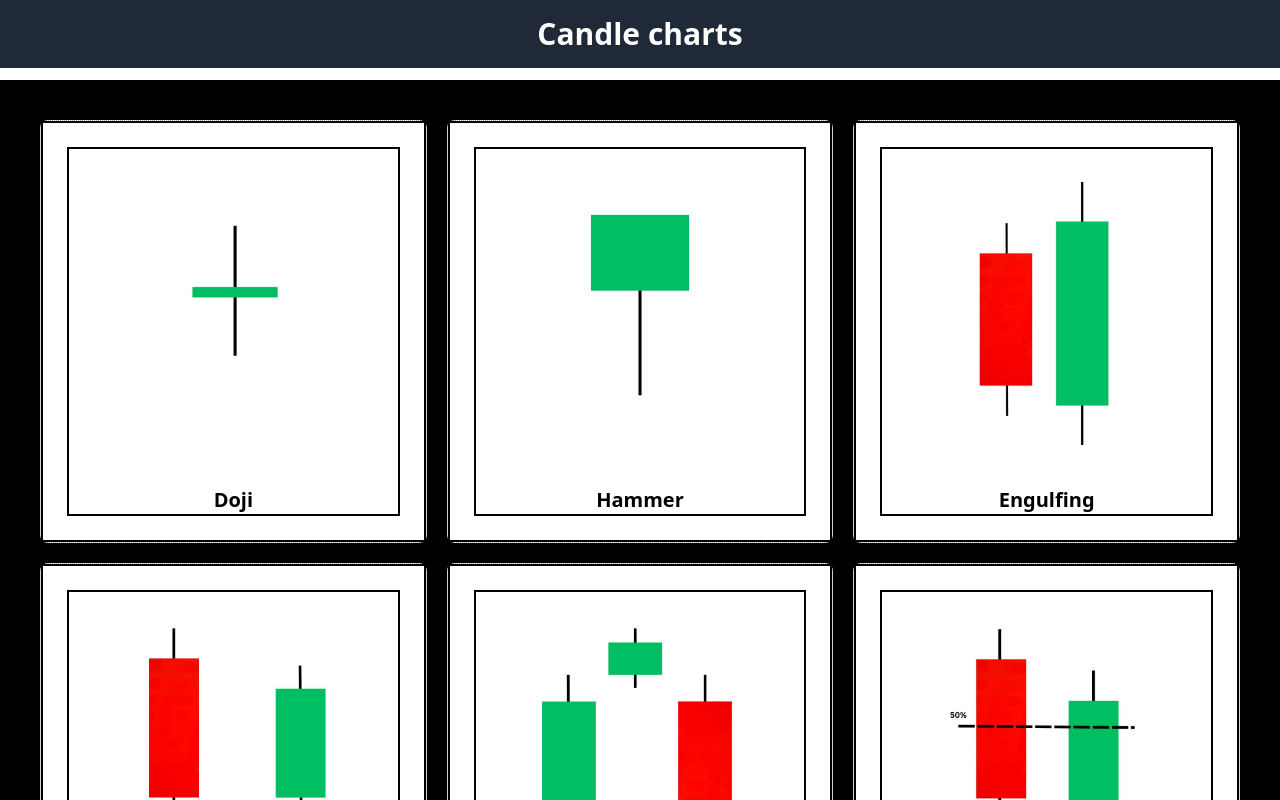
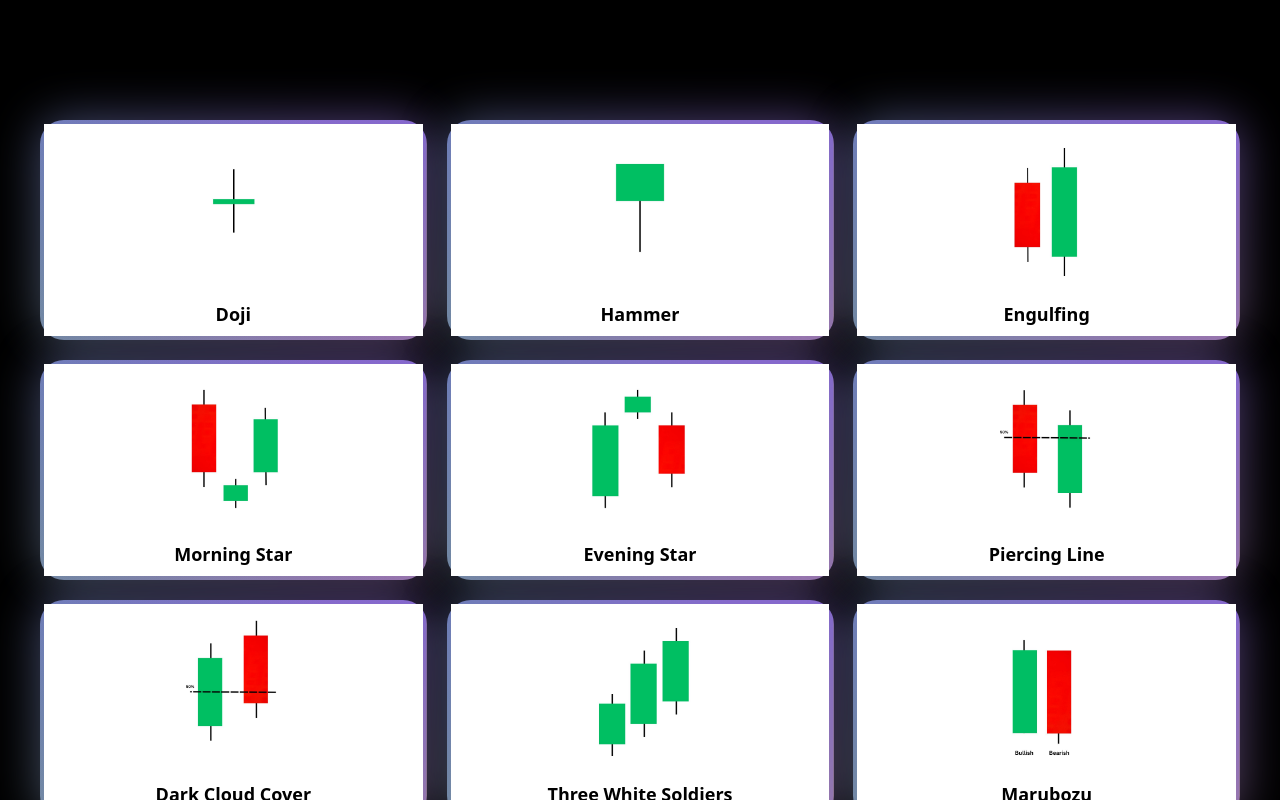
Before and after one commit to sugabubba7/StockAppFrontend, a React (Vite) app: page /Learn in a window 1280 px wide. Shown: the top 800 px of the page. Built offline with nearby package versions, Linux system fonts and the light colour scheme.

Commit message:
Cards style

```diff
--- /dev/null
+++ b/src/components/ui/background-gradient.jsx
@@ -0,0 +1,64 @@
+import { cn } from "@/lib/utils";
+import React from "react";
+import { motion } from "framer-motion";
+
+export const BackgroundGradient = ({
+  children,
+  className,
+  containerClassName,
+  animate = true
+}) => {
+  const variants = {
+    initial: {
+      backgroundPosition: "0 50%",
+    },
+    animate: {
+      backgroundPosition: ["0, 50%", "100% 50%", "0 50%"],
+    },
+  };
+  return (
+    (<div className={cn("relative p-[4px] group", containerClassName)}>
+      <motion.div
+        variants={animate ? variants : undefined}
+        initial={animate ? "initial" : undefined}
+        animate={animate ? "animate" : undefined}
+        transition={
+          animate
+            ? {
+                duration: 5,
+                repeat: Infinity,
+                repeatType: "reverse",
+              }
+            : undefined
+        }
+        style={{
+          backgroundSize: animate ? "400% 400%" : undefined,
+        }}
+        className={cn(
+          "absolute inset-0 rounded-3xl z-[1] opacity-60 group-hover:opacity-100 blur-xl  transition duration-500 will-change-transform",
+          " bg-[radial-gradient(circle_farthest-side_at_0_100%,#00ccb1,transparent),radial-gradient(circle_farthest-side_at_100%_0,#7b61ff,transparent),radial-gradient(circle_farthest-side_at_100%_100%,#ffc414,transparent),radial-gradient(circle_farthest-side_at_0_0,#1ca0fb,#141316)]"
+        )} />
+      <motion.div
+        variants={animate ? variants : undefined}
+        initial={animate ? "initial" : undefined}
+        animate={animate ? "animate" : undefined}
+        transition={
+          animate
+            ? {
+                duration: 5,
+                repeat: Infinity,
+                repeatType: "reverse",
+              }
+            : undefined
+        }
+        style={{
+          backgroundSize: animate ? "400% 400%" : undefined,
+        }}
+        className={cn(
+          "absolute inset-0 rounded-3xl z-[1] will-change-transform",
+          "bg-[radial-gradient(circle_farthest-side_at_0_100%,#00ccb1,transparent),radial-gradient(circle_farthest-side_at_100%_0,#7b61ff,transparent),radial-gradient(circle_farthest-side_at_100%_100%,#ffc414,transparent),radial-gradient(circle_farthest-side_at_0_0,#1ca0fb,#141316)]"
+        )} />
+      <div className={cn("relative z-10", className)}>{children}</div>
+    </div>)
+  );
+};
--- a/src/pages/Learn/CandlePattern.jsx
+++ b/src/pages/Learn/CandlePattern.jsx
@@ -1,12 +1,12 @@
-import React from 'react';
-import { Link } from 'react-router-dom';
-import { Card, CardHeader, CardTitle } from "@/components/ui/card";
+import React from "react";
+import { Link } from "react-router-dom";
+import { BackgroundGradient } from "@/components/ui/background-gradient";
 
 function CandleChart({ name, image }) {
   return (
-    <div className="border-2 border-black flex flex-col items-center">
-      <img src={image} alt={name} className="h-70 w-70 object-fit cover" />
-      <p className="text-black mt-2 text-center font-bold text-xl">{name}</p>
+    <div className="flex flex-col items-center">
+      <img src={image} alt={name} className="h-40 w-40 object-cover radius-full" />
+      <p className="text-black mt-2 text-center font-bold text-lg">{name}</p>
     </div>
   );
 }
@@ -25,29 +25,34 @@ function CandlePattern() {
   ];
 
   return (
-    <div className="min-h-screen flex flex-col">
-      <header className="bg-gray-800 text-white py-4 fixed top-0 left-0 right-0 z-10 text-center"> {/* Added text-center */}
+    <div className="min-h-screen flex flex-col bg-black">
+      {/* Header */}
+      {/* <header className="bg-gray-800 text-white py-4 fixed top-0 left-0 right-0 z-10 text-center">
         <div className="container mx-auto">
-          <h1 className="text-3xl font-bold">Candle charts</h1>
+          <h1 className="text-3xl font-bold">Candle Charts</h1>
         </div>
-      </header>
+      </header> */}
 
+      {/* Main Content */}
       <div className="mt-20">
-        <div className="container mx-auto p-10 bg-black">
+        <div className="container mx-auto p-10">
           <div className="grid grid-cols-1 sm:grid-cols-2 lg:grid-cols-3 gap-5">
             {candles.map((candle, index) => (
               <Link key={index} to={`/candle/${candle.name}`}>
-                <Card className="hover:scale-105 transition-all hover:shadow-md cursor-pointer border-dotted border-gray-400">
-                  <CardHeader className="flex flex-col items-center justify-center border-2 border-black">
+                <BackgroundGradient
+                  containerClassName="hover:scale-105 transition-all hover:shadow-md cursor-pointer"
+                >
+                  <div className="p-2 flex flex-col items-center bg-white">
                     <CandleChart name={candle.name} image={candle.image} />
-                  </CardHeader>
-                </Card>
+                  </div>
+                </BackgroundGradient>
               </Link>
             ))}
           </div>
         </div>
       </div>
 
+      {/* Footer */}
       <footer className="bg-gray-800 text-white py-4 mt-auto">
         <div className="container mx-auto text-center">
           <p>&copy; 2025 Your Company Name. All rights reserved.</p>
```
Also changed, not shown: src/lib/utils.js (line endings or trailing spaces).
